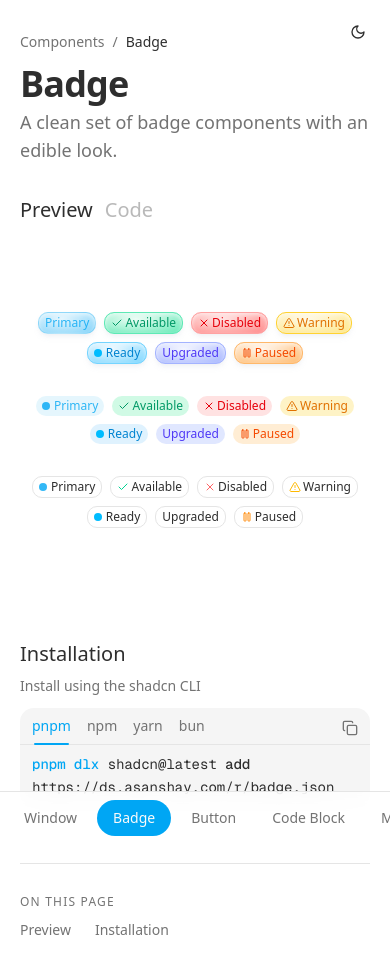
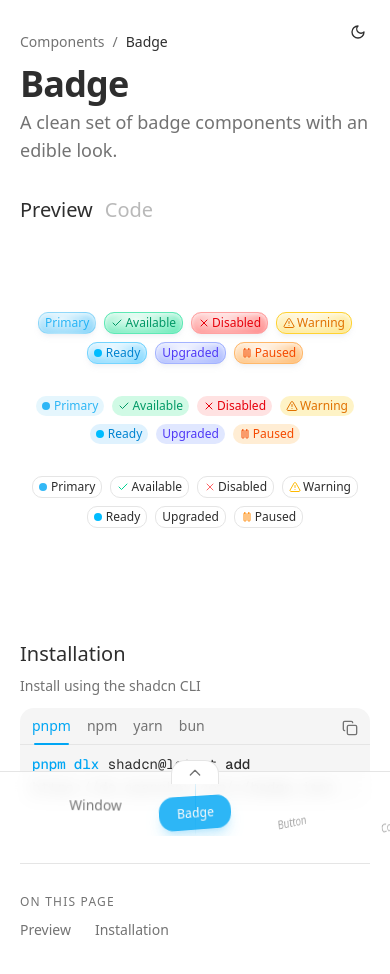
Before and after one commit to SuperAce100/design-system, a Next.js app: page /badge in a window 390 px wide. Shown: the top 974 px of the page. Built offline with nearby package versions, Linux system fonts and the light colour scheme.

Commit message:
Refactor: Add animated 3D carousel effect to mobile bottom nav
Co-authored-by: asanshay <asanshay@bharatgupta.com>

```diff
--- a/components/component-docs-page.tsx
+++ b/components/component-docs-page.tsx
@@ -157,6 +157,9 @@ function MobileBottomNav({
 }) {
   const scrollContainerRef = React.useRef<HTMLDivElement>(null);
   const activeItemRef = React.useRef<HTMLAnchorElement>(null);
+  const [isExpanded, setIsExpanded] = React.useState(false);
+  const [scrollPosition, setScrollPosition] = React.useState(0);
+  const [containerWidth, setContainerWidth] = React.useState(0);
 
   // Flatten all components for the bottom bar
   const allComponents = React.useMemo(
@@ -164,48 +167,207 @@ function MobileBottomNav({
     [sections]
   );
 
+  // Track scroll position for the circular effect
+  React.useEffect(() => {
+    const container = scrollContainerRef.current;
+    if (!container) return;
+
+    const handleScroll = () => {
+      setScrollPosition(container.scrollLeft);
+    };
+
+    const handleResize = () => {
+      setContainerWidth(container.offsetWidth);
+    };
+
+    handleResize();
+    container.addEventListener("scroll", handleScroll, { passive: true });
+    window.addEventListener("resize", handleResize);
+
+    return () => {
+      container.removeEventListener("scroll", handleScroll);
+      window.removeEventListener("resize", handleResize);
+    };
+  }, []);
+
   // Scroll to active item on mount
   React.useEffect(() => {
     if (activeItemRef.current && scrollContainerRef.current) {
       const container = scrollContainerRef.current;
       const activeItem = activeItemRef.current;
-      const containerWidth = container.offsetWidth;
+      const cWidth = container.offsetWidth;
       const itemLeft = activeItem.offsetLeft;
       const itemWidth = activeItem.offsetWidth;
 
-      // Center the active item in the container
       container.scrollTo({
-        left: itemLeft - containerWidth / 2 + itemWidth / 2,
+        left: itemLeft - cWidth / 2 + itemWidth / 2,
         behavior: "instant",
       });
     }
   }, [activeId]);
 
+  // Calculate transform for each item based on its position relative to center
+  const getItemTransform = (element: HTMLElement | null) => {
+    if (!element || !containerWidth) return { transform: "", opacity: 1, scale: 1 };
+
+    const itemLeft = element.offsetLeft;
+    const itemWidth = element.offsetWidth;
+    const itemCenter = itemLeft + itemWidth / 2 - scrollPosition;
+    const viewportCenter = containerWidth / 2;
+    const distanceFromCenter = itemCenter - viewportCenter;
+    const maxDistance = containerWidth / 2;
+
+    // Normalize distance (-1 to 1)
+    const normalizedDistance = Math.max(-1, Math.min(1, distanceFromCenter / maxDistance));
+
+    // Calculate rotation (items rotate like on a disk)
+    const rotateY = normalizedDistance * 45;
+    const rotateZ = normalizedDistance * -8;
+
+    // Calculate scale (center items are larger)
+    const scale = 1 - Math.abs(normalizedDistance) * 0.15;
+
+    // Calculate vertical offset (creates the arc)
+    const translateY = Math.abs(normalizedDistance) * 20;
+
+    // Calculate opacity
+    const opacity = 1 - Math.abs(normalizedDistance) * 0.4;
+
+    return {
+      transform: `perspective(800px) rotateY(${rotateY}deg) rotateZ(${rotateZ}deg) translateY(${translateY}px) scale(${scale})`,
+      opacity,
+      scale,
+    };
+  };
+
   return (
-    <nav className="fixed bottom-0 left-0 right-0 z-50 border-t bg-background/95 backdrop-blur supports-[backdrop-filter]:bg-background/80 lg:hidden">
+    <nav
+      className={cn(
+        "fixed bottom-0 left-0 right-0 z-50 border-t bg-background/95 backdrop-blur supports-[backdrop-filter]:bg-background/80 lg:hidden transition-all duration-300 ease-out",
+        isExpanded ? "pb-6" : "pb-2"
+      )}
+    >
+      {/* Collapse/Expand handle */}
+      <button
+        onClick={() => setIsExpanded(!isExpanded)}
+        className="absolute left-1/2 -translate-x-1/2 -top-3 z-10 flex items-center justify-center w-12 h-6 rounded-t-xl bg-background border border-b-0 text-muted-foreground hover:text-foreground transition-colors"
+        aria-label={isExpanded ? "Collapse menu" : "Expand menu"}
+      >
+        <svg
+          className={cn(
+            "w-4 h-4 transition-transform duration-300",
+            isExpanded ? "rotate-180" : ""
+          )}
+          fill="none"
+          viewBox="0 0 24 24"
+          stroke="currentColor"
+          strokeWidth={2}
+        >
+          <path strokeLinecap="round" strokeLinejoin="round" d="M5 15l7-7 7 7" />
+        </svg>
+      </button>
+
+      {/* Disk rotation container */}
+      <div
+        className={cn(
+          "relative overflow-hidden transition-all duration-300 ease-out",
+          isExpanded ? "h-32" : "h-16"
+        )}
+        style={{ perspective: "800px" }}
+      >
         <div
           ref={scrollContainerRef}
-        className="flex overflow-x-auto scrollbar-hide px-2 py-2 gap-1"
+          className="flex items-center overflow-x-auto scrollbar-hide px-4 gap-3 h-full"
+          style={{
+            paddingLeft: `calc(50% - 60px)`,
+            paddingRight: `calc(50% - 60px)`,
+          }}
         >
           {allComponents.map((component) => {
             const isActive = component.id === activeId;
             return (
-            <Link
+              <MobileNavItem
                 key={component.id}
-              ref={isActive ? activeItemRef : undefined}
-              href={`/${component.id}`}
-              className={cn(
-                "flex-shrink-0 rounded-full px-4 py-2 text-sm font-medium transition-colors whitespace-nowrap",
-                isActive
-                  ? "bg-primary text-primary-foreground"
-                  : "text-muted-foreground hover:bg-accent hover:text-foreground"
-              )}
-            >
-              {component.name}
-            </Link>
+                component={component}
+                isActive={isActive}
+                isExpanded={isExpanded}
+                activeRef={isActive ? activeItemRef : undefined}
+                getItemTransform={getItemTransform}
+                scrollPosition={scrollPosition}
+              />
             );
           })}
+        </div>
+
+        {/* Center indicator line */}
+        <div className="absolute left-1/2 top-0 bottom-0 w-px bg-gradient-to-b from-transparent via-primary/30 to-transparent pointer-events-none" />
       </div>
     </nav>
   );
 }
+
+function MobileNavItem({
+  component,
+  isActive,
+  isExpanded,
+  activeRef,
+  getItemTransform,
+  scrollPosition,
+}: {
+  component: ComponentMeta;
+  isActive: boolean;
+  isExpanded: boolean;
+  activeRef?: React.Ref<HTMLAnchorElement>;
+  getItemTransform: (element: HTMLElement | null) => { transform: string; opacity: number; scale: number };
+  scrollPosition: number;
+}) {
+  const itemRef = React.useRef<HTMLAnchorElement>(null);
+  const [style, setStyle] = React.useState({ transform: "", opacity: 1 });
+
+  // Combine refs
+  const setRefs = React.useCallback(
+    (node: HTMLAnchorElement | null) => {
+      itemRef.current = node;
+      if (activeRef && typeof activeRef === "function") {
+        activeRef(node);
+      } else if (activeRef && typeof activeRef === "object") {
+        (activeRef as React.MutableRefObject<HTMLAnchorElement | null>).current = node;
+      }
+    },
+    [activeRef]
+  );
+
+  // Update transform on scroll
+  React.useEffect(() => {
+    const result = getItemTransform(itemRef.current);
+    setStyle({ transform: result.transform, opacity: result.opacity });
+  }, [scrollPosition, getItemTransform]);
+
+  return (
+    <Link
+      ref={setRefs}
+      href={`/${component.id}`}
+      className={cn(
+        "flex-shrink-0 rounded-2xl px-5 text-sm font-medium transition-all duration-150 whitespace-nowrap flex flex-col items-center justify-center gap-1 text-center",
+        isExpanded ? "py-4 min-w-[100px]" : "py-2",
+        isActive
+          ? "bg-primary text-primary-foreground shadow-lg shadow-primary/25"
+          : "text-muted-foreground hover:bg-accent hover:text-foreground"
+      )}
+      style={{
+        transform: style.transform,
+        opacity: style.opacity,
+        transformStyle: "preserve-3d",
+      }}
+    >
+      <span className={cn("transition-all", isExpanded ? "text-base font-semibold" : "text-sm")}>
+        {component.name}
+      </span>
+      {isExpanded && (
+        <span className="text-xs opacity-70 max-w-[120px] truncate">
+          {component.description}
+        </span>
+      )}
+    </Link>
+  );
+}
```
Lines whose indentation alone changed are shown as unchanged.
